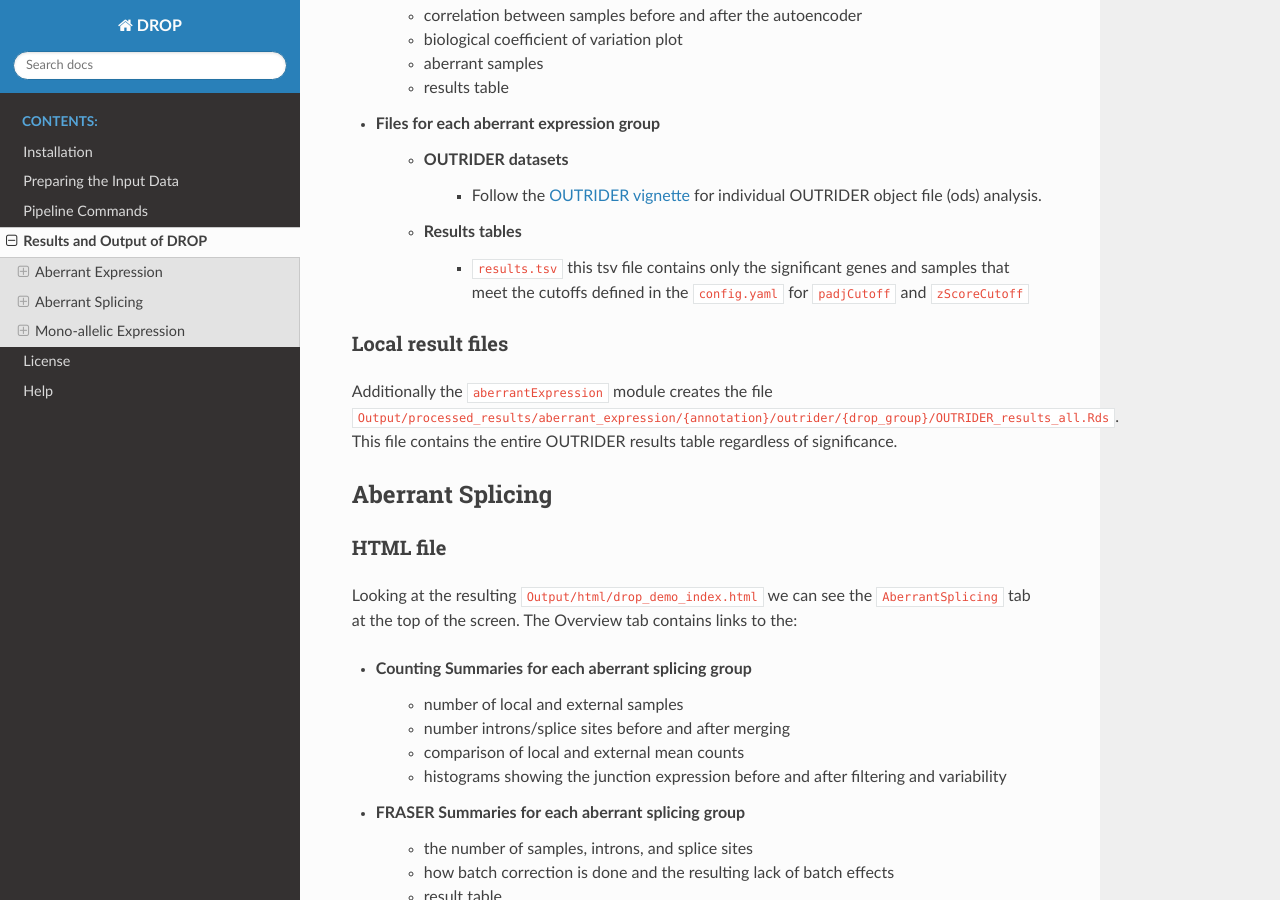
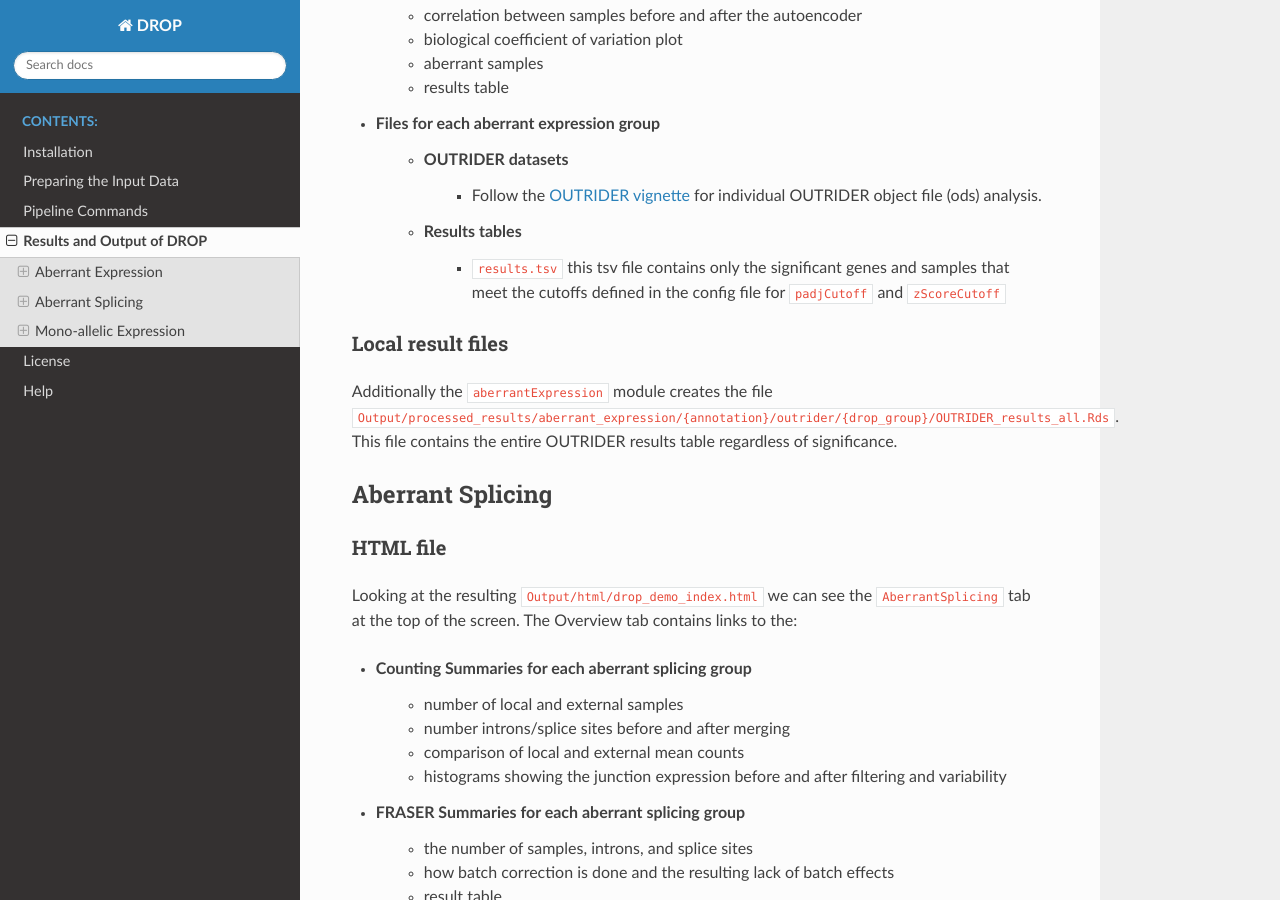
Before and after one commit to gagneurlab/drop, a Sphinx documentation site: the page built from docs/source/output.rst, in a window 1280 px wide and 900 px high, scrolled down 920 px. Built offline with Sphinx 7.4.7 and the Read the Docs theme 2.0.0, drawn with Linux system fonts in a browser that asks for light colours; some of the changed text lies outside the part shown.

Commit message:
Update output.rst

```diff
--- a/docs/source/output.rst
+++ b/docs/source/output.rst
@@ -40,7 +40,7 @@ tab at the top of the screen. The Overview tab contains links to the:
     * OUTRIDER datasets
         * Follow the `OUTRIDER vignette <https://www.bioconductor.org/packages/devel/bioc/vignettes/OUTRIDER/inst/doc/OUTRIDER.pdf>`_ for individual OUTRIDER object file (ods) analysis.
     * Results tables
-        * ``results.tsv`` this tsv file contains only the significant genes and samples that meet the cutoffs defined in the ``config.yaml`` for ``padjCutoff`` and ``zScoreCutoff``
+        * ``results.tsv`` this tsv file contains only the significant genes and samples that meet the cutoffs defined in the config file for ``padjCutoff`` and ``zScoreCutoff``
 
 Local result files
 ##################
@@ -108,4 +108,4 @@ Additionally the ``mae`` module creates the following files:
 * ``Output/processed_results/mae/{drop_group}/MAE_results_{annotation}.tsv``
     * this is the file linked in the HTML document and described above
 * ``Output/processed_results/mae/{drop_group}/MAE_results_{annotation}_rare.tsv``
-    * this file is the subsetted tsv of ``MAE_results_{annotation}.tsv`` with only the variants that pass the rare cutoffs. If ``add_AF`` is set to true in ``config.yaml`` must meet minimum AF set by ``max_AF``. Additionally, the inner-cohort frequency must meet ``maxVarFreqCohort`` cutoff
+    * this file is the subsetted tsv of ``MAE_results_{annotation}.tsv`` with only the variants that pass the rare cutoffs. If ``add_AF`` is set to true in config file must meet minimum AF set by ``max_AF``. Additionally, the inner-cohort frequency must meet ``maxVarFreqCohort`` cutoff
```
